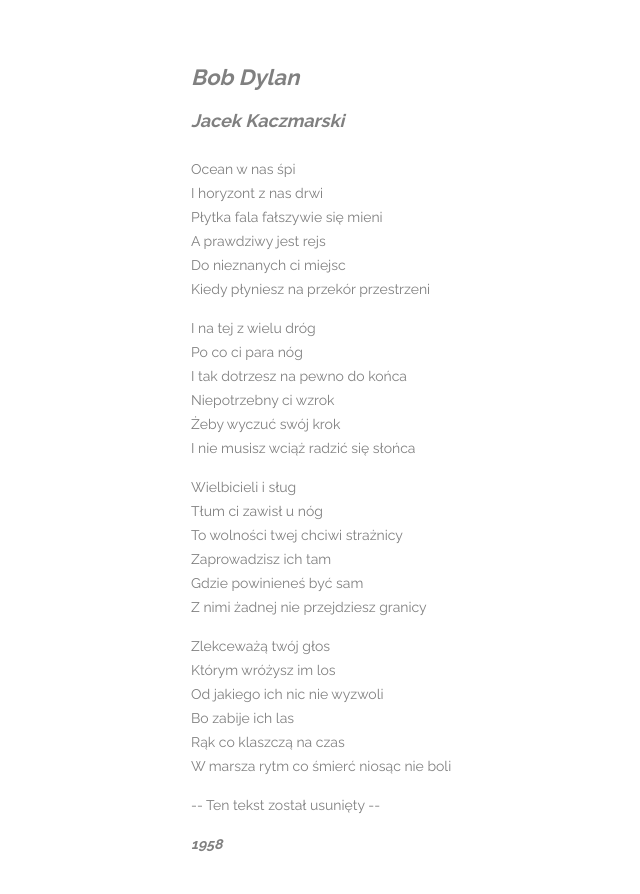
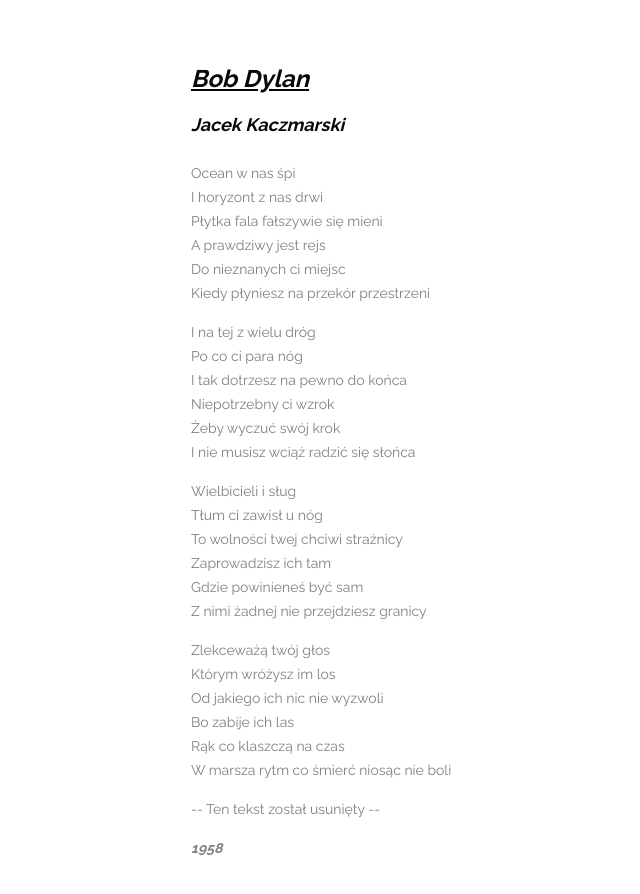
Before and after one commit to Karola-N/nauka-gita-2, a plain HTML site: page index.html in a window 1280 px wide. Shown: the whole page, without its empty margins (65-705 px from the left). Drawn offline with Linux system fonts and the light colour scheme.

Commit message:
Change h1 style in css

```diff
--- a/style.css
+++ b/style.css
@@ -6,8 +6,10 @@ body {
 }
 
 h1 {
-    font-size: 22px;
+    font-size: 24px;
     font-style: italic;
+    text-decoration: underline;
+    color: #080808;
 }
 
 h2 {
@@ -15,6 +17,7 @@ h2 {
     font-style: italic;
     margin-bottom: 20px;
     line-height: 2rem;
+    color: #080808;
 }
 
 p {
```
